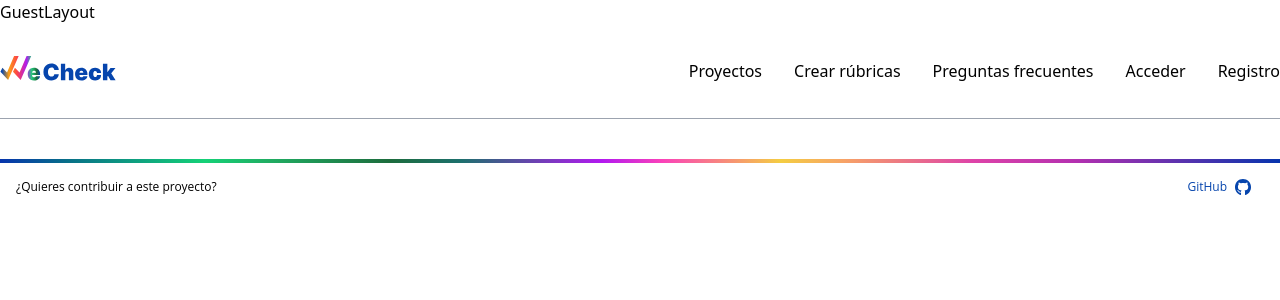
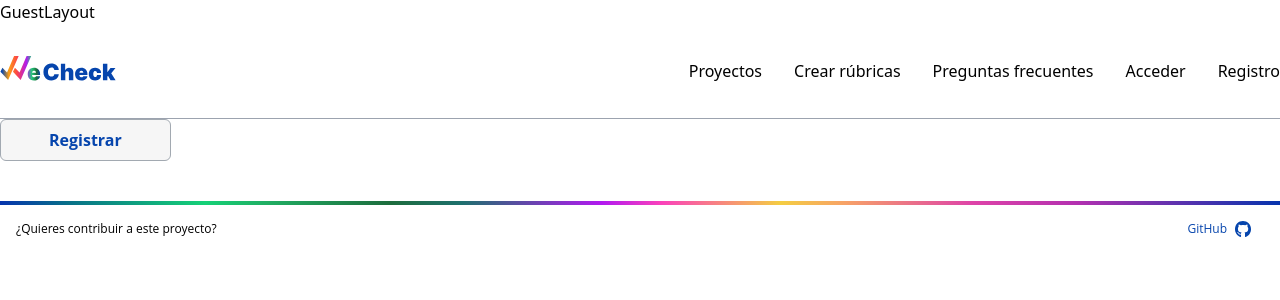
Before and after one commit to Rubrics-project/WeCheckUx, a React (Vite) app in the folder react/: page / in a window 1280 px wide. Shown: the top 300 px of the page. Built offline with nearby package versions, Linux system fonts and the light colour scheme.

Commit message:
button primary done

```diff
--- /dev/null
+++ b/react/src/components/buttons/ButtonPrimary.jsx
@@ -0,0 +1,12 @@
+import React from "react";
+
+export default function ButtonPrimary({ text, onClick }) {
+  return (
+    <button
+      className="font-opencustom text-color-blue-p font-bold text-base px-12 py-2 bg-color-grey-bg border border-color-grey-border-btn border-solid rounded-md"
+      onClick={onClick}
+    >
+      {text}
+    </button>
+  );
+}
--- a/react/src/views/Home.jsx
+++ b/react/src/views/Home.jsx
@@ -1,4 +1,5 @@
 import React from "react";
+import ButtonPrimary from "../components/buttons/ButtonPrimary";
 import Footer from "../components/Footer";
 import Menu from "../components/menu";
 
@@ -6,6 +7,7 @@ export default function Home() {
   return (
     <div>
       <Menu />
+      <ButtonPrimary text={"Registrar"} onClick={"pasar onclick"} />
       <Footer />
     </div>
   );
```
